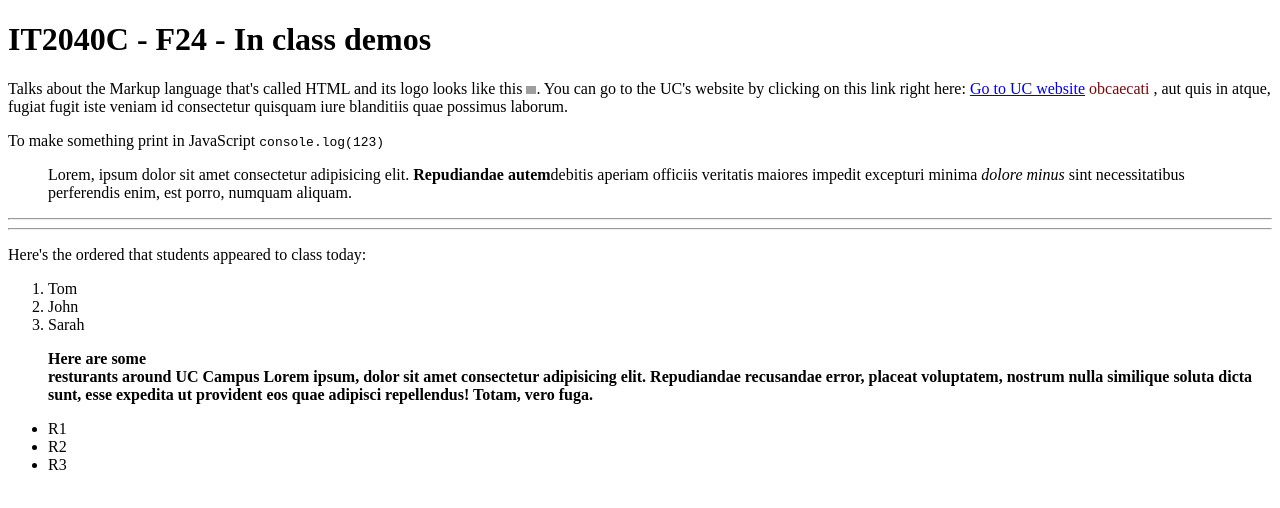
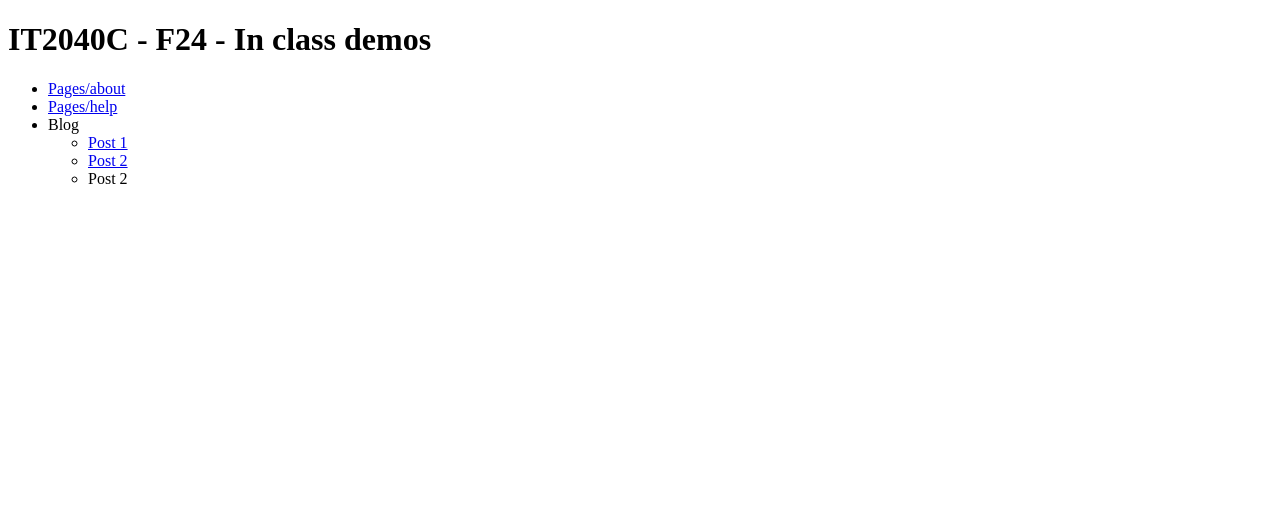
Before and after one commit to Gilany-IT2040/in-class-demos, a plain HTML site: page index.html in a window 1280 px wide. Drawn offline with Linux system fonts and the light colour scheme; grey boxes are pictures that could not be loaded.

Commit message:
more pages

```diff
--- a/index.html
+++ b/index.html
@@ -11,43 +11,23 @@
         IT2040C - F24 - In class demos
     </h1>
 
-    <p>
-        Talks about the Markup language that's called HTML and its logo looks like this <img src="//brandslogos.com/wp-content/uploads/images/large/html5-logo.png" alt="HTML5 Logo" width="10" >. You can go to the UC's website by clicking on this link right here: <a href="https://uc.edu">Go to UC website</a>
-        <span style="color: rgb(129, 5, 5);">
-            obcaecati
-        </span>
-        , aut quis in atque, fugiat fugit iste veniam id
-        consectetur quisquam iure blanditiis quae possimus
-        laborum.
-    </p>
-    <p>
-        To make something print in JavaScript
-        <code>console.log(123)</code>
-    </p>
-    <!-- This is a new section that I will replace with a table  -->
-    <blockquote cite="https://yahyagilany.io">
-        Lorem, ipsum dolor sit amet consectetur adipisicing elit. <b>Repudiandae autem</b>debitis aperiam officiis
-        veritatis maiores impedit excepturi minima <i>dolore minus</i> sint necessitatibus perferendis enim, est porro,
-        numquam aliquam.
-    </blockquote>
-    <hr>
-    <hr>
-    <p>
-        Here's the ordered that students appeared to class today:
-        <ol>
-            <li>Tom</li>
-            <li>John</li>
-            <li>Sarah</li>
-        </ol>
-    </p>
-    <p style="margin-left:40px; font-weight:900;">
-       Here are some <br> resturants around UC Campus Lorem ipsum, dolor sit amet consectetur adipisicing elit. Repudiandae recusandae error, placeat voluptatem, nostrum nulla similique soluta dicta sunt, esse expedita ut provident eos quae adipisci repellendus! Totam, vero fuga.
-        <ul>
-            <li>R1</li>
-            <li>R2</li>
-            <li>R3</li>
-        </ul>
-    </p>
+    <ul>
+        <li>
+            <a href="./pages/about.html">Pages/about</a>
+        </li>
+        <li>
+            <a href="./pages/help.html">Pages/help</a>
+
+        </li>
+        <li>
+            Blog
+            <ul>
+                <li><a href="./pages/blog/post1.html">Post 1</a></li>
+                <li><a href="./pages/blog/post2.html">Post 2</a></li>
+                <li>Post 2</li>
+            </ul>
+        </li>
+    </ul>
 
 </body>
 
```
Also changed, not shown: pages/about.html (added, +12 -0 lines), pages/blog/post1.html (added, +12 -0 lines), pages/blog/post2.html (added, +9 -0 lines), pages/help.html (added, +21 -0 lines).
